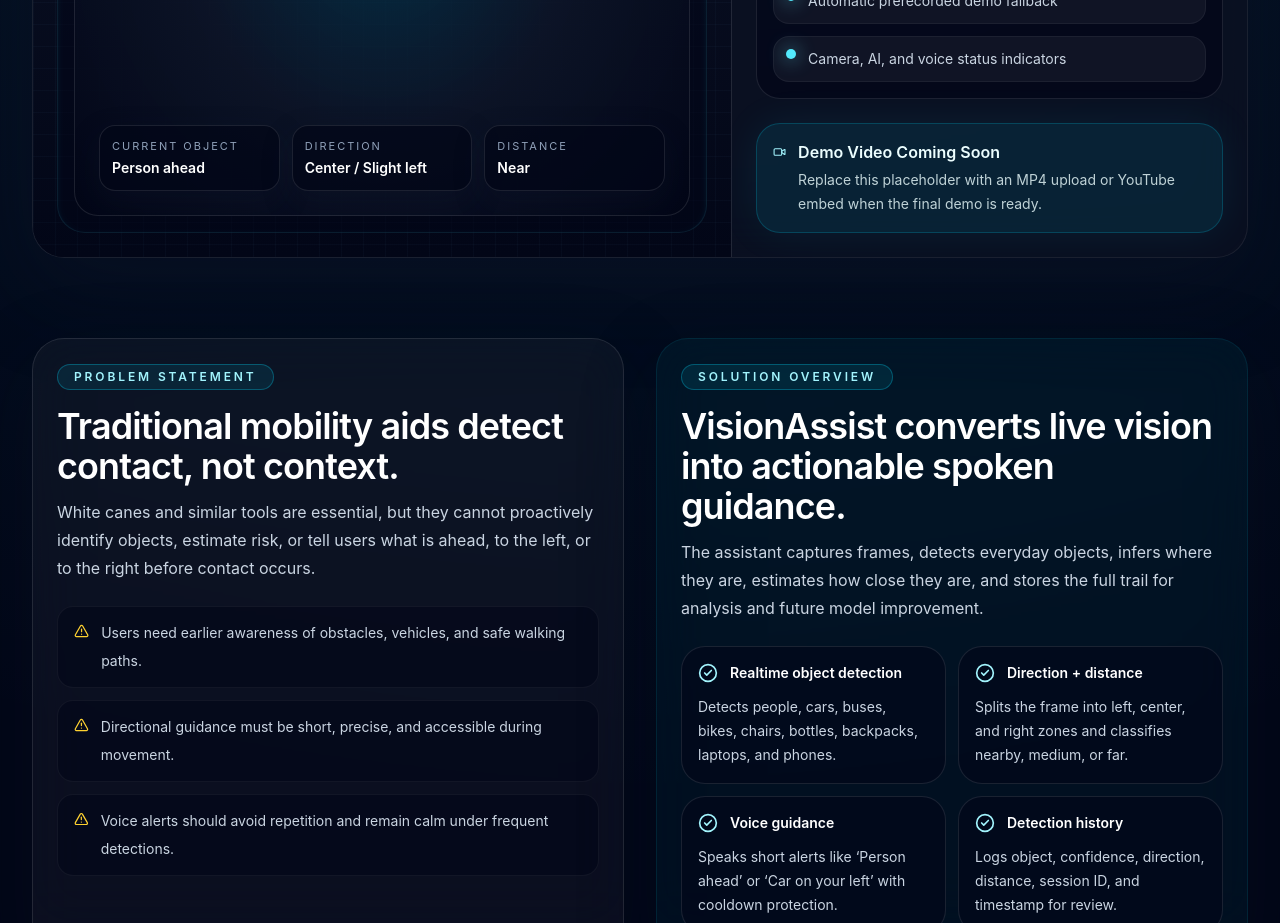
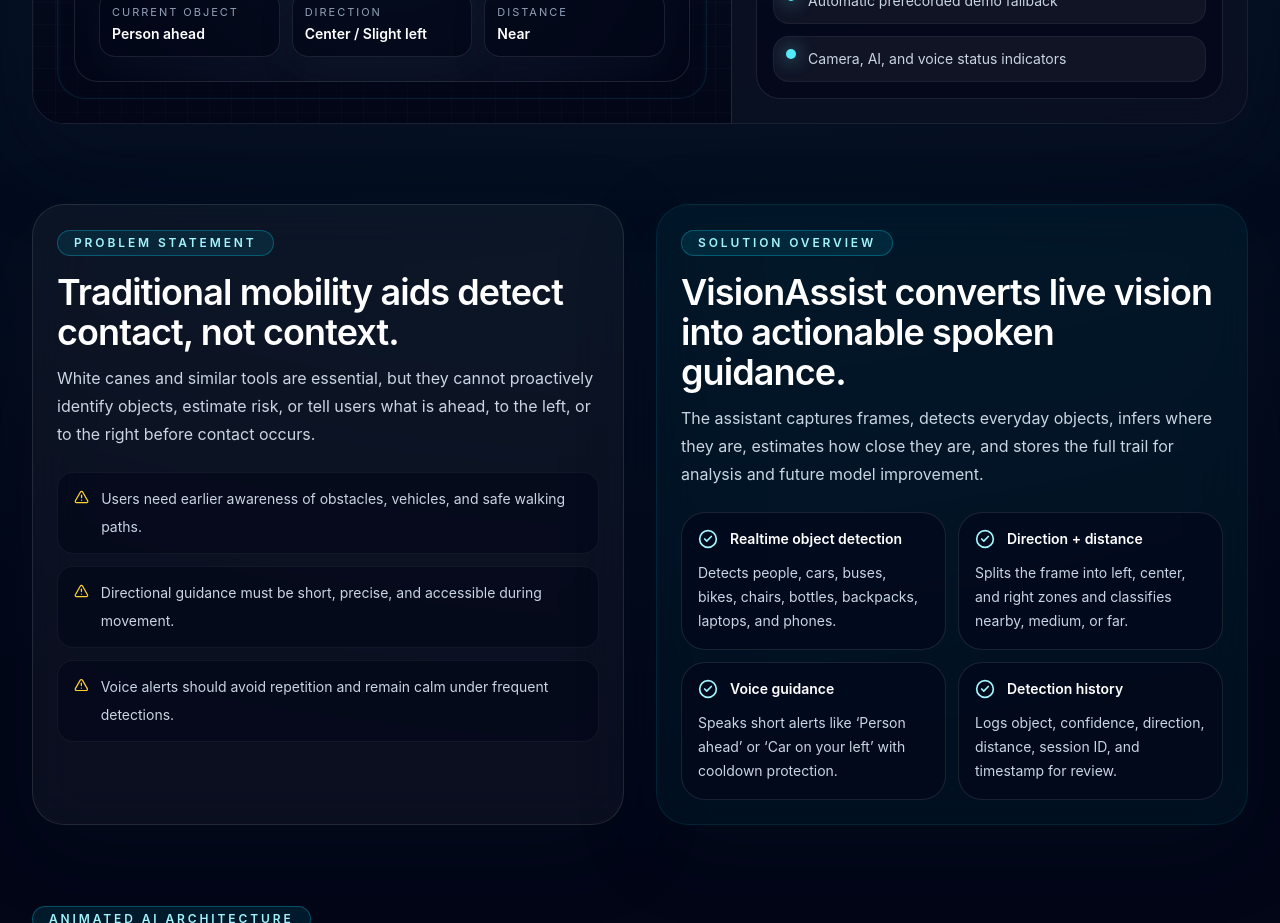
Before and after one commit to thirsyanth/-visionassist-ai-navigation-assistant-RISKRESOLVERS, a Next.js app: page / in a window 1280 px wide. Shown: the part 1660-2583 px from the top of the page. Built offline with nearby package versions, Linux system fonts and the light colour scheme.

Commit message:
Ready for Render deployment

```diff
--- a/components/visionassist/live-demo-card.tsx
+++ b/components/visionassist/live-demo-card.tsx
@@ -116,17 +116,7 @@
             </div>
           </div>
 
-          <div className="mt-6 rounded-[24px] border border-cyan-400/20 bg-cyan-400/10 p-4 text-cyan-50 shadow-[0_0_40px_rgba(34,211,238,0.08)]">
-            <div className="flex items-start gap-3">
-              <Video className="mt-0.5 h-5 w-5 text-cyan-200" aria-hidden="true" />
-              <div>
-                <p className="font-semibold">Demo Video Coming Soon</p>
-                <p className="mt-1 text-sm leading-6 text-cyan-50/80">
-                  Replace this placeholder with an MP4 upload or YouTube embed when the final demo is ready.
-                </p>
-              </div>
-            </div>
-          </div>
+
         </div>
       </div>
     </div>
```
